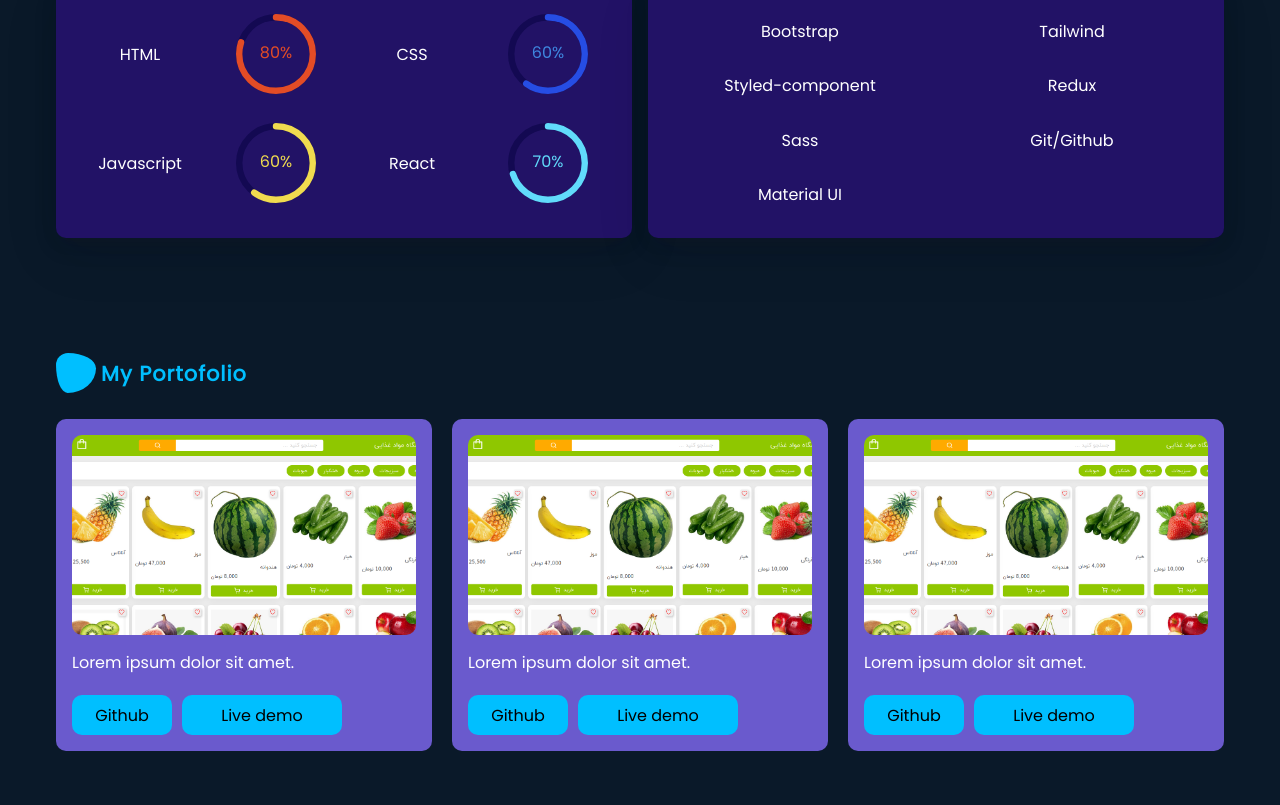
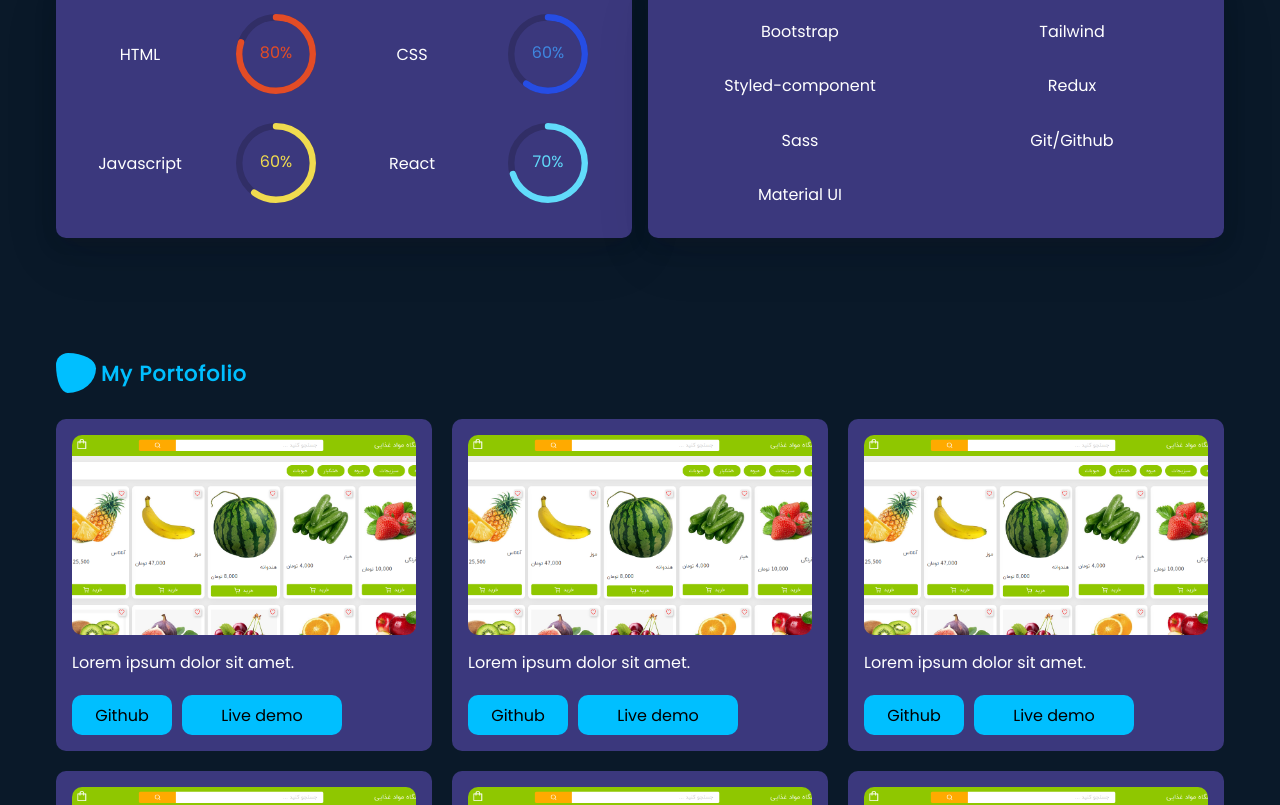
Before and after one commit to mohammadyousefvand/portofolio, a React (Create React App) app: page / in a window 1280 px wide. Shown: the part 741-1546 px from the top of the page. Built offline with nearby package versions, Linux system fonts and the light colour scheme.

Commit message:
change SkillBox and ProjectBox background color

```diff
--- a/src/Components/ProgressBar/ProgressBar.jsx
+++ b/src/Components/ProgressBar/ProgressBar.jsx
@@ -30,7 +30,7 @@ function ProgressBar({ value, title }) {
                   pathColor: "#61DBFB",
                   textColor: "#61DBFB"
                 }),
-                trailColor: "#130952"
+                trailColor: "#312e66"
               })}
             />
           </div>
--- a/src/page/Portfolio/Portofolio.jsx
+++ b/src/page/Portfolio/Portofolio.jsx
@@ -10,6 +10,9 @@ function Portofolio() {
         <ProjectBox />
         <ProjectBox />
         <ProjectBox />
+        <ProjectBox />
+        <ProjectBox />
+        <ProjectBox />
       </div>
     </div>
   );
--- a/src/page/Portfolio/ProjectBox/ProjectBox.css
+++ b/src/page/Portfolio/ProjectBox/ProjectBox.css
@@ -1,5 +1,5 @@
 .project-item {
-  background-color: slateblue;
+  background-color: #3b387d;
   padding: 16px;
   border-radius: 10px;
 }
--- a/src/page/Skills/Skills.css
+++ b/src/page/Skills/Skills.css
@@ -30,7 +30,7 @@
 .skill-Box {
   width: 50%;
   height: 250px;
-  background-color: #221266;
+  background-color: #3b387d;
   border-radius: 10px;
   padding: 16px;
   flex-wrap: wrap;
--- a/src/page/Skills/Skills.jsx
+++ b/src/page/Skills/Skills.jsx
@@ -1,5 +1,5 @@
 import React, { useRef } from "react";
-import SkillBox from "./SkillBox/SkillItem";
+import SkillBox from "./SkillItem/SkillItem";
 import "./Skills.css";
 import ProgressBar from "../../Components/ProgressBar/ProgressBar";
 
```
Also changed, not shown: src/page/Skills/SkillItem/SkillItem.css (renamed from src/page/Skills/SkillBox/SkillItem.css), src/page/Skills/SkillItem/SkillItem.jsx (renamed from src/page/Skills/SkillBox/SkillItem.jsx).
